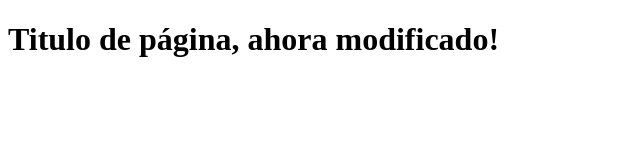
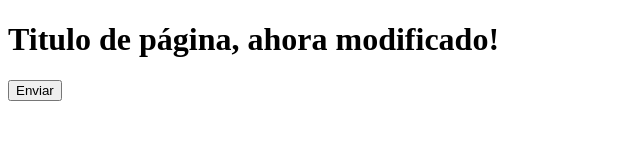
Before and after one commit to agusoro2010/hello-worl-git, a plain HTML site: page index.html in a window 1280 px wide. Shown: the whole page, without its empty margins (0-640 px from the left). Drawn offline with Linux system fonts and the light colour scheme.

Commit message:
Se agrega formulario y boton

```diff
--- a/index.html
+++ b/index.html
@@ -8,5 +8,9 @@
 </head>
 <body>
     <h1>Titulo de página, ahora modificado!</h1>
+
+    <form action="#">
+        <button>Enviar</button>
+    </form>
 </body>
 </html>
```
